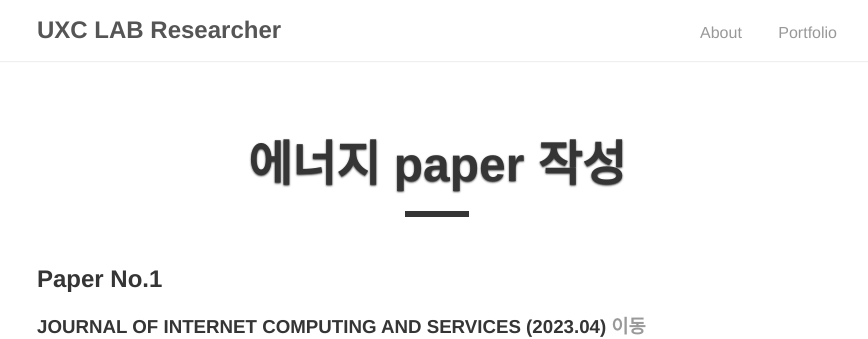
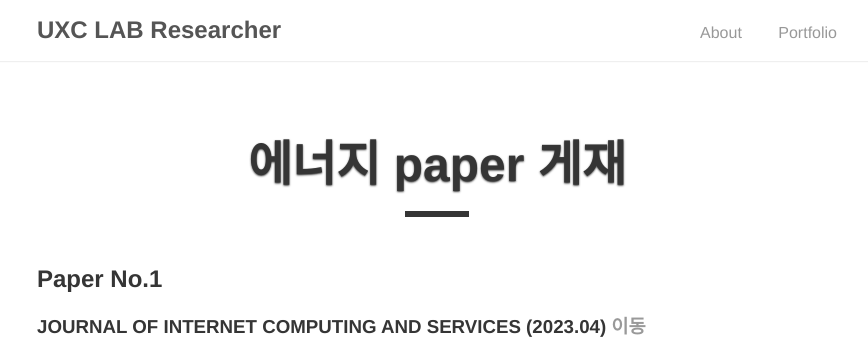
Before and after one commit to kjhwan98/kjhwan98.github.io, a Jekyll site: the page built from _posts/2023-04-01-Paper.md, in a window 1280 px wide. Shown: the top 339 px of the page, without its empty margins (203-1071 px from the left). Built offline with Jekyll 4.4.1, drawn with Linux system fonts in a browser that asks for light colours.

Commit message:
Update 2023-04-01-Paper.md

```diff
--- a/_posts/2023-04-01-Paper.md
+++ b/_posts/2023-04-01-Paper.md
@@ -1,6 +1,6 @@
 ---
 layout: post
-title: "에너지 paper 작성"
+title: "에너지 paper 게재"
 info: "KCI 등재(JICS)"
 tech: "python"
 type: G
```
